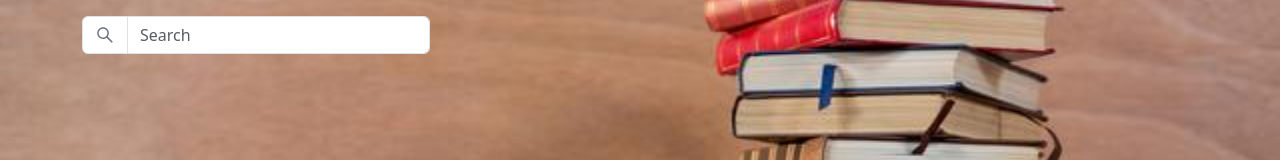
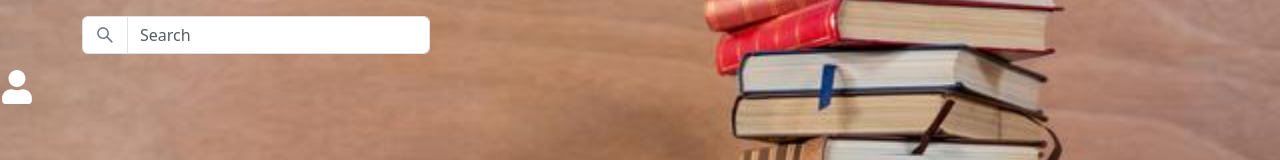
Before and after one commit to hninwaikhin/readbook, a React (Create React App) app: page /readbook/bookregisterlist in a window 1280 px wide. Shown: the part 133-293 px from the top of the page. Built offline with nearby package versions, Linux system fonts and the light colour scheme.

Commit message:
add order

```diff
--- a/src/common/Variable.jsx
+++ b/src/common/Variable.jsx
@@ -7,6 +7,7 @@ export const navigateToReceiveRegister = "/readbook/receive";
 export const navigateToDashboard = "/readbook/";
 export const navigateToCart = "/readbook/cartlist";
 export const navigateToFavorite = "/readbook/favoritelist";
+export const navigateToOrder = "/readbook/Order";
 
 export const Tables = {
     User: "User",
--- a/src/components/MenuBar.jsx
+++ b/src/components/MenuBar.jsx
@@ -4,11 +4,12 @@ import { BiBookAdd } from "react-icons/bi";
 import { BsCart, BsFillCartFill } from "react-icons/bs";
 import { FcAbout } from "react-icons/fc";
 import { useNavigate } from "react-router-dom";
-import { navigateToBookRegisteredList, navigateToCart, navigateToDashboard, navigateToFavorite } from "../common/Variable";
+import { navigateToBookRegisteredList, navigateToCart, navigateToDashboard, navigateToFavorite, navigateToOrder } from "../common/Variable";
 import { useSelector } from "react-redux";
 import { GetCartList, GetFavoriteList } from "../slice/bookListSlice";
 import { useState } from "react";
 import { About } from "./About";
+import { FaUser } from "react-icons/fa";
 
 export function MenuBar(props) {
     const navigate = useNavigate();
@@ -38,6 +39,10 @@ export function MenuBar(props) {
         );
     }
 
+    function handleUserOrderBtnClick() {
+        navigate(navigateToOrder);
+    }
+
     return (
         <>
             <div className="relative bg-[#737373] h-[68px] w-[1961px] ml-[9px] rounded-md">
@@ -52,6 +57,7 @@ export function MenuBar(props) {
                     <div className="w-[1500px]">
                         <SearchBar onSearch={props.onSearch}></SearchBar>
                     </div>
+                    <div className=" mt-3" onClick={handleUserOrderBtnClick}><FaUser className="hover:bg-[#a1a1aa]" style={{ color: 'white', fontSize: '34px' }}/></div>
                 </div>
             </div>
             {tooltip && tooltip}
```
Also changed, not shown: src/feature/Order.jsx (added, +10 -0 lines).
